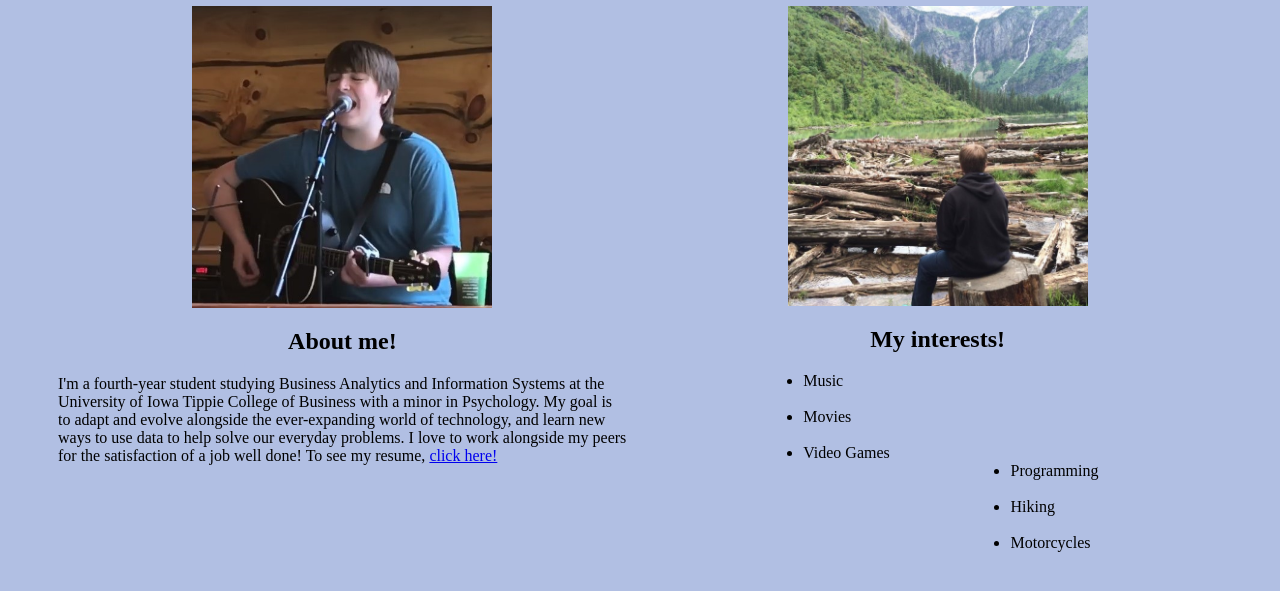
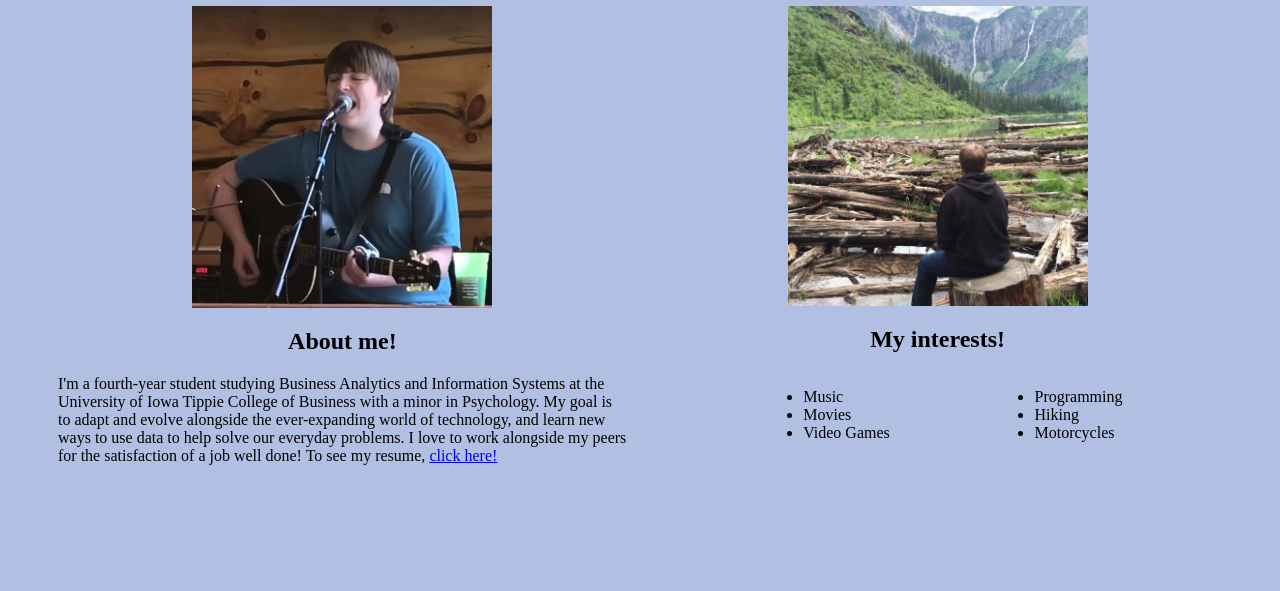
Before and after one commit to travisgeisler/HW2, a plain HTML site: page index.html in a window 1280 px wide. Shown: the part 95-686 px from the top of the page. Drawn offline with Linux system fonts and the light colour scheme.

Commit message:
Adjusted formatting of list in my interests

```diff
--- a/index.html
+++ b/index.html
@@ -29,22 +29,21 @@
 	<h2>
 	My interests!
 	</h2>
+
+	<div class="columnls">
 	<ul>
-	<div class="columnls">
 		<li>Music</li>
-		<br>
 		<li>Movies</li>
-		<br>
 		<li>Video Games</li>
+	</ul>
 	</div>
 	<div class="columnrs">
+	<ul>
 		<li>Programming</li>
-		<br>
 		<li>Hiking</li>
-		<br>
 		<li>Motorcycles</li>
+	</ul>
 	</div>
-	</ul>
 	</div>
 
 
```
